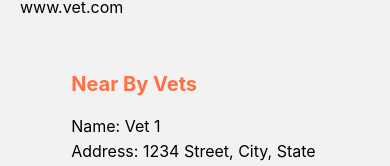
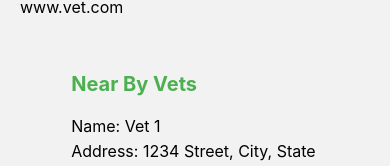
Before and after one commit to JoshuaPodlich/VetGo_10, a React Native app in the folder Frontend/: screen /Emergency in a window 390 px wide. Shown: the part 223-389 px from the top of the page. Built offline with nearby package versions, Linux system fonts and the light colour scheme; what @stripe/stripe-react-native would draw is missing.

Commit message:
color correction

```diff
--- a/Frontend/app/screens/Emergency/EmergencyScreen.tsx
+++ b/Frontend/app/screens/Emergency/EmergencyScreen.tsx
@@ -68,7 +68,7 @@ function EmergencyScreen() {
             <View style={emStyles.nearByVets}>
             <ScrollView>
                 {/* displays the emergencyVets */}
-                <Text style={{ fontSize: 20, fontWeight: "bold", marginTop: 30, color: colors.action_Orange, paddingBottom: 20}}  >
+                <Text style={{ fontSize: 20, fontWeight: "bold", marginTop: 30, color: colors. action_Green, paddingBottom: 20}}  >
                             Near By Vets</Text>
                 <View style={emStyles.infoContainer}>
                     <Text style={emStyles.infoText}>Name: {emergencyVets.vet1.name}</Text>
```
